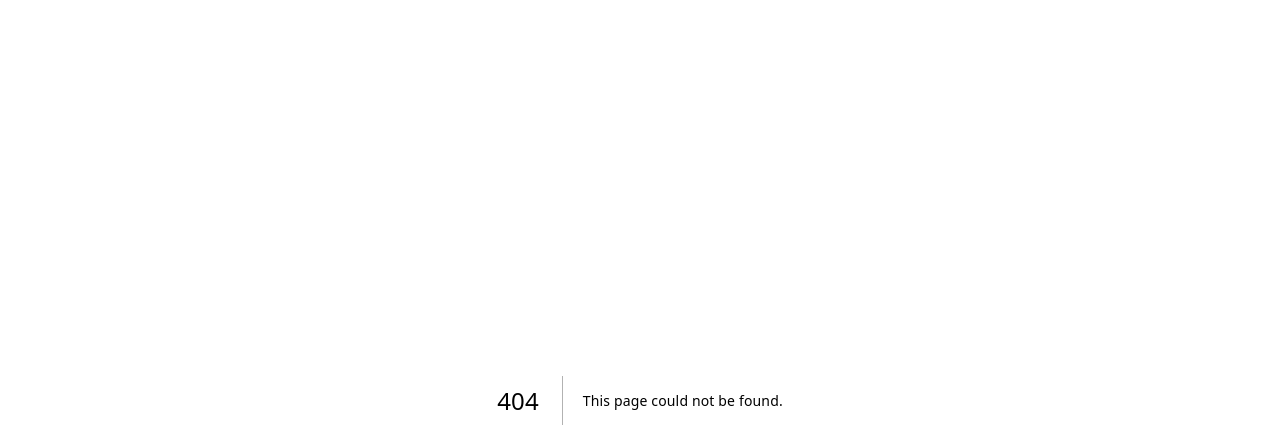
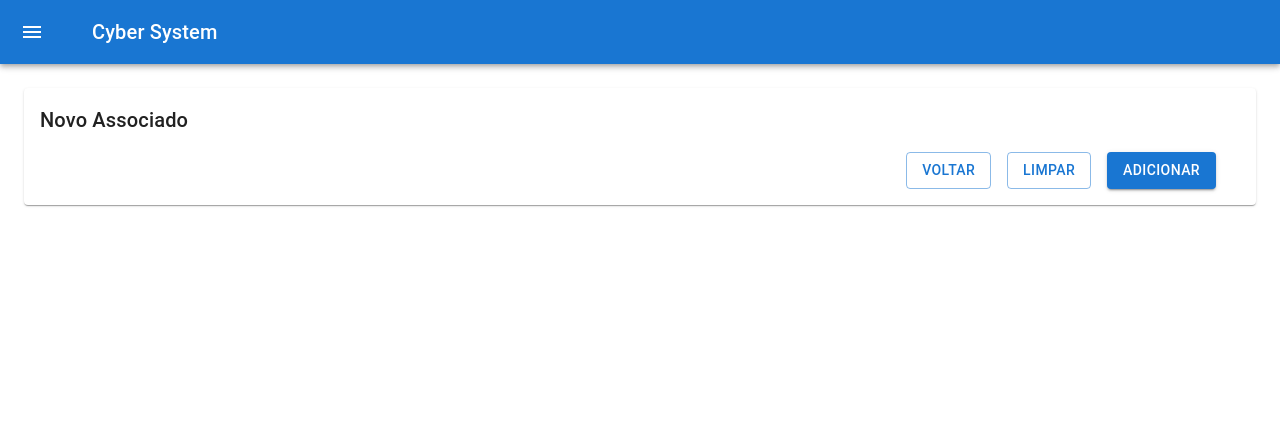
Before and after one commit to thiagodebugs/cyber-system, a Next.js app: page /add in a window 1280 px wide. Before the commit this address had no page. Shown: the top 448 px of the page. Built offline with nearby package versions, Linux system fonts and the light colour scheme.

Commit message:
Create page add

```diff
--- /dev/null
+++ b/src/app/add/page.jsx
@@ -0,0 +1,45 @@
+"use client";
+
+import { Navbar } from "@/components";
+import {
+  Toolbar,
+  Typography,
+  Paper,
+  Stack,
+  Button,
+  Container,
+} from "@mui/material";
+
+export default function Add() {
+  const handleSubmit = (event) => {
+    event.preventDefault();
+    console.log("submit");
+  };
+  return (
+    <>
+      <Navbar option="add">
+        <Paper sx={{ width: "100%", pb: 2 }}>
+          <Toolbar
+            sx={{
+              pl: { sm: 2 },
+              pr: { xs: 1, sm: 1 },
+            }}
+          >
+            <Typography variant="h6" component="div">
+              Novo Associado
+            </Typography>
+          </Toolbar>
+          <Container component="form" onSubmit={handleSubmit}>
+            <Stack direction="row" spacing={2} justifyContent="flex-end">
+              <Button variant="outlined">Voltar</Button>
+              <Button variant="outlined">Limpar</Button>
+              <Button type="submit" variant="contained">
+                Adicionar
+              </Button>
+            </Stack>
+          </Container>
+        </Paper>
+      </Navbar>
+    </>
+  );
+}
```
